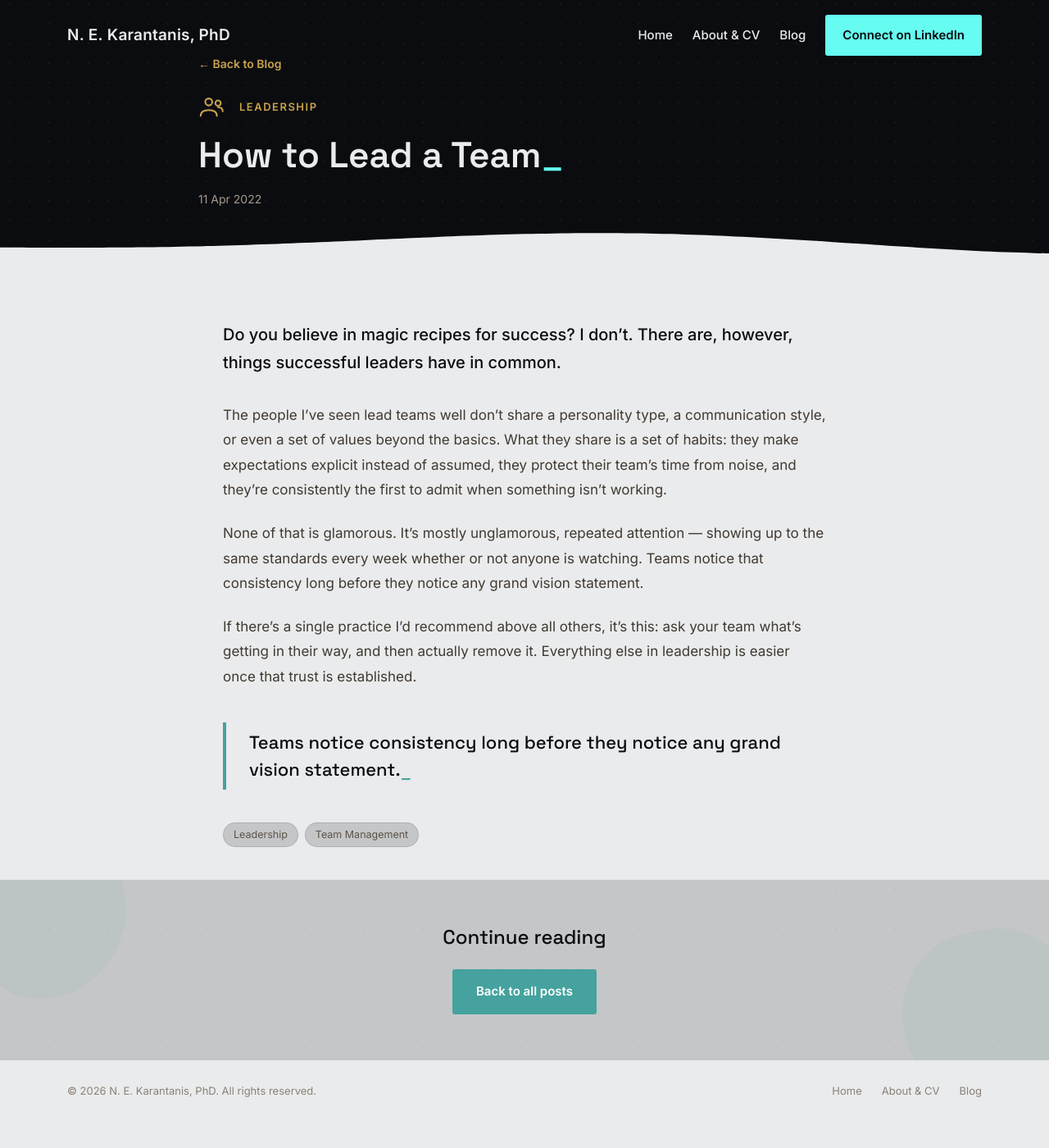
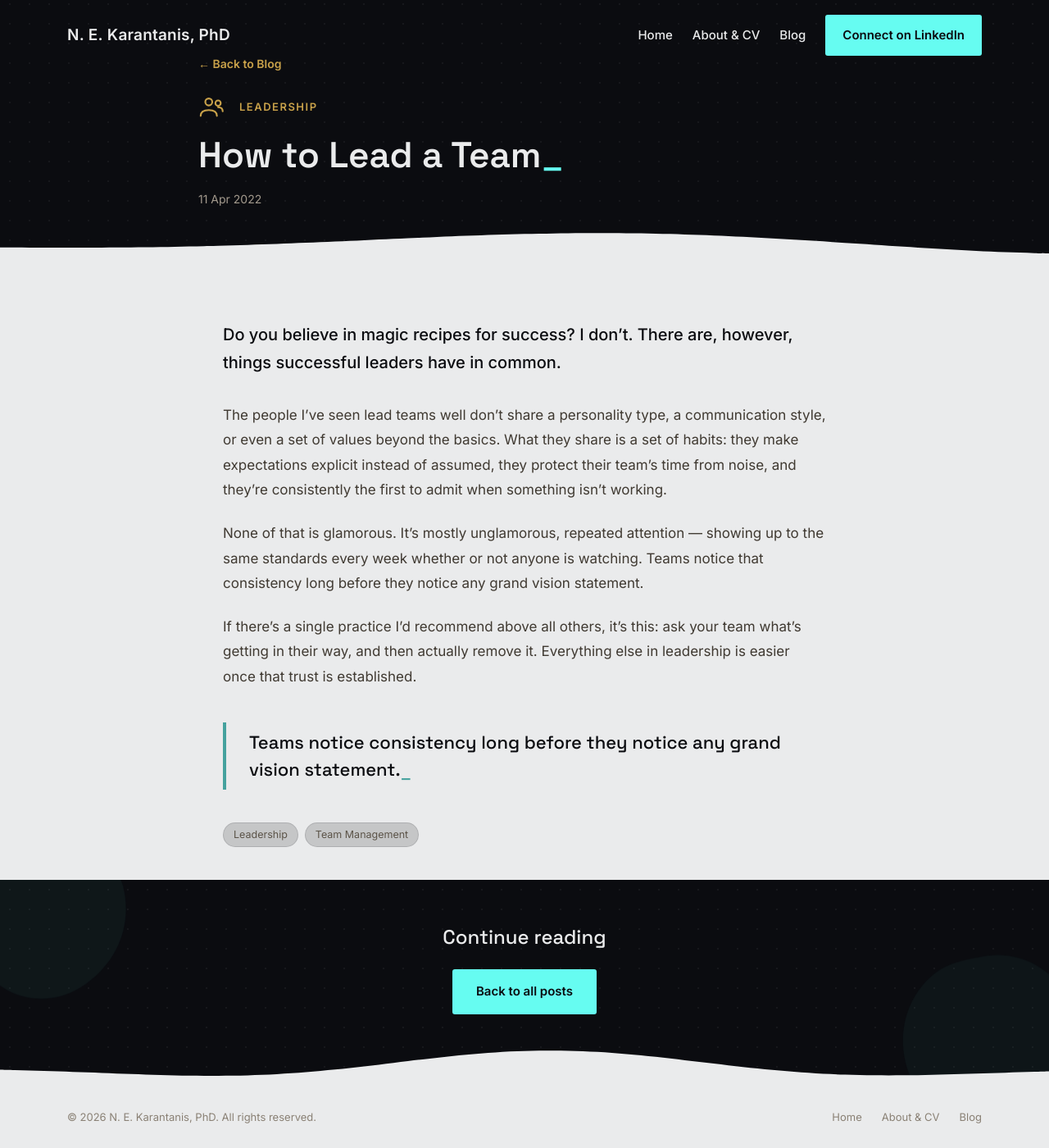
Before and after one commit to Eneekay/nekarantanis, a Jekyll site: the page built from _posts/2022-04-11-how-to-lead-a-team.md, in a window 1280 px wide and 1400 px high, scrolled down 7 px. Shown: the whole window at 82% size. Built offline with Jekyll 4.4.1, drawn with Linux system fonts in a browser that asks for light colours; before the commit the page ends 1375 px from its top, so only the background shows below that.

Commit message:
Switch blog post "Continue reading" CTA to the dark section style
Matches the dark-dotted treatment used elsewhere on the site: white
heading, solid-c1 button, and a wave-divider transition into the
footer, instead of the previous light-grey section.

```diff
--- a/_layouts/post.html
+++ b/_layouts/post.html
@@ -28,15 +28,18 @@ layout: default
 </section>
 
 <!-- CTA -->
-<section class="section-light-dotted position-relative overflow-hidden">
+<section class="section-dark-dotted position-relative overflow-hidden">
   <svg viewBox="0 0 200 200" class="post-cta-blob post-cta-blob-1">
     <path d="M100,15 C135,10 170,35 180,70 C190,110 175,150 140,175 C105,200 60,195 35,165 C10,135 5,90 25,55 C40,28 65,20 100,15 Z" fill="var(--nk-c2)"></path>
   </svg>
   <svg viewBox="0 0 200 200" class="post-cta-blob post-cta-blob-2">
     <path d="M95,10 C130,5 165,25 180,60 C198,100 185,145 150,170 C115,195 65,190 35,160 C5,130 0,80 25,45 C45,18 65,15 95,10 Z" fill="var(--nk-c2)"></path>
   </svg>
-  <div class="container position-relative text-center post-cta-inner">
-    <h2 class="fs-24 mb-4">Continue reading</h2>
-    <a href="{{ page.base }}Blog.html" class="btn-nk btn-nk-solid-c2 btn-nk--sm">Back to all posts</a>
+  <div class="container position-relative text-center post-cta-inner z-1">
+    <h2 class="fs-24 mb-4 text-c4">Continue reading</h2>
+    <a href="{{ page.base }}Blog.html" class="btn-nk btn-nk-solid-c1 btn-nk--sm">Back to all posts</a>
   </div>
+  <svg class="wave-divider wave-divider--48" viewBox="0 0 1440 100" preserveAspectRatio="none">
+    <path d="M0,40 C240,90 480,10 720,45 C960,80 1200,15 1440,50 L1440,100 L0,100 Z" class="fill-c4"></path>
+  </svg>
 </section>
--- a/css/custom.css
+++ b/css/custom.css
@@ -370,7 +370,7 @@ a.tag-pill:hover { color: var(--nk-c2); border-color: var(--nk-c2); }
 .page-header-inner { padding: 80px 12px 72px; z-index: 1; }
 .post-header-inner  { padding: 72px 12px 64px; max-width: 820px; z-index: 1; }
 .post-body-inner    { padding: 72px 12px 40px; max-width: 760px; }
-.post-cta-inner     { padding: 56px 12px; max-width: 760px; }
+.post-cta-inner     { padding: 56px 12px 88px; max-width: 760px; }
 
 /* decorative header blobs */
 .about-header-blob { position: absolute; top: -70px; right: -40px; width: 260px; height: 260px; opacity: 0.12; z-index: 0; }
```
